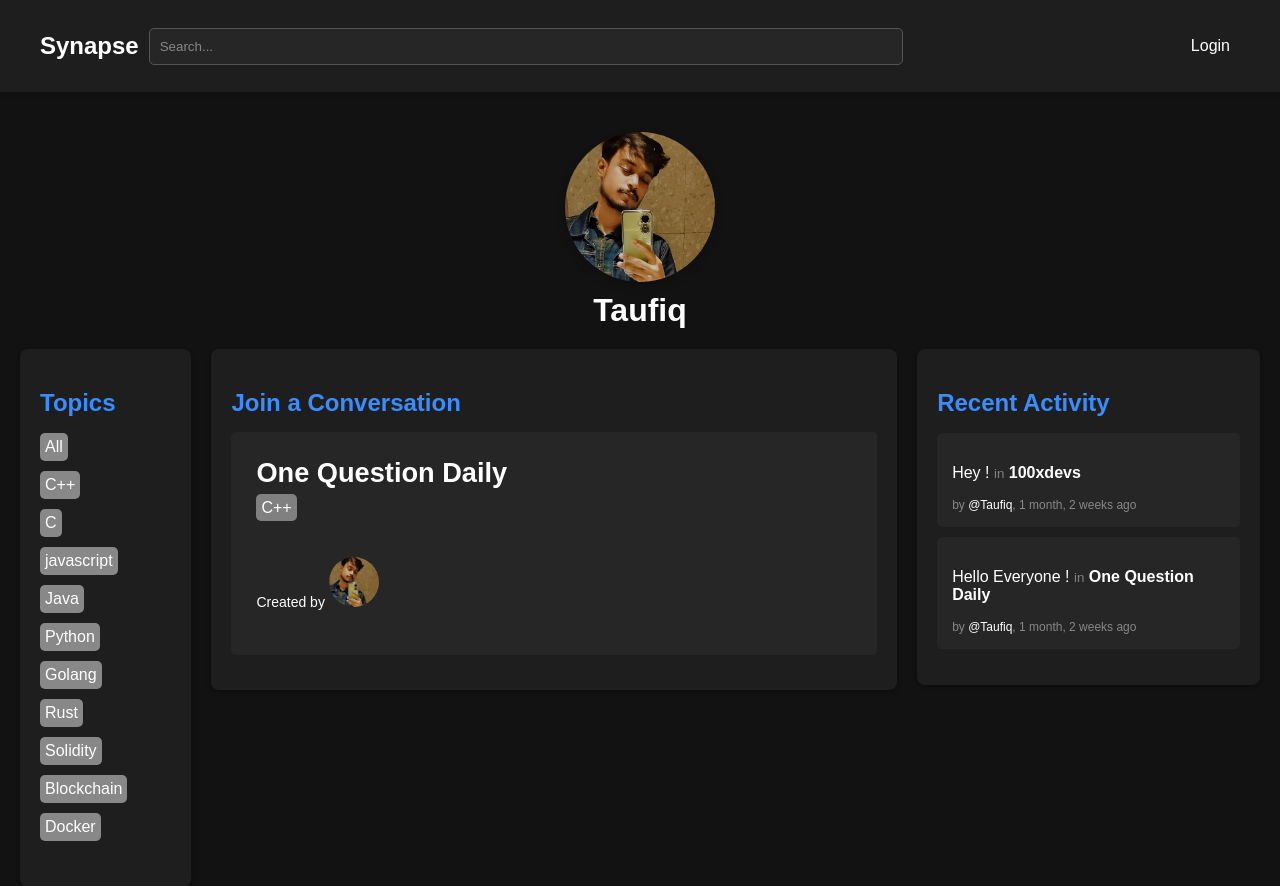
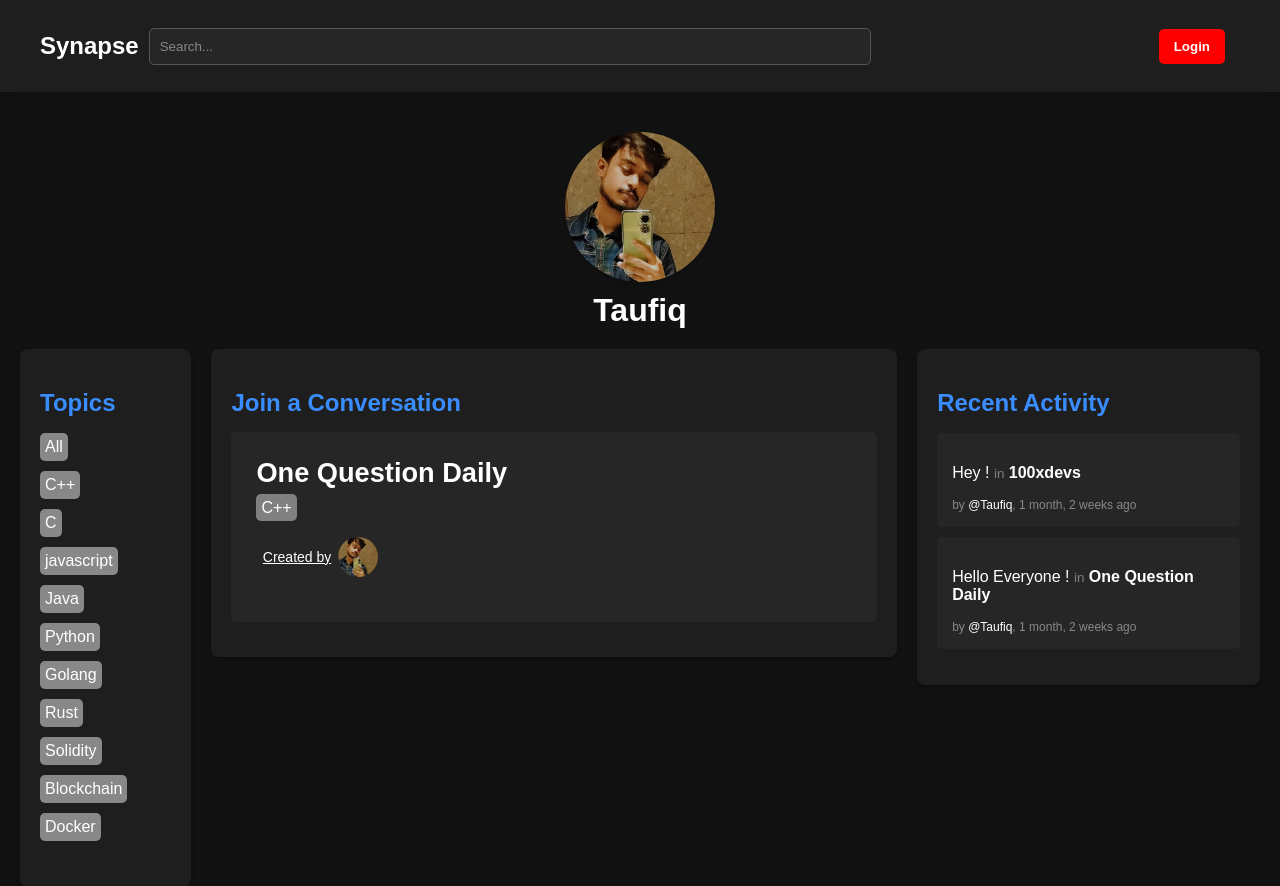
Before and after one commit to toffee-k21/synapse, a Django app: page /profile/1 in a window 1280 px wide. Shown: the top 886 px of the page. Run offline with Django 4.2, Linux system fonts and the light colour scheme; data comes from the database, SQL or seed files in the repository.

Commit message:
profile picture upadated and login button created

```diff
--- a/base/templates/base/feed_component.html
+++ b/base/templates/base/feed_component.html
@@ -19,10 +19,11 @@
       </button>
     </div>
     {% endif %}
-    <div class="host-name">
-      <a href="{% url 'user-profile' room.host.id %}"
-        >Created by <img style="width: 50px; height: 50px; border-radius: 50%;object-fit: cover; margin-top: 20px;" src={{room.host.avatar.url}} />
+    <div class="host-name" style="display: flex; justify-content: left; align-items: center;">
+      <a style="margin: 0.4rem; text-decoration: underline; " href="{% url 'user-profile' room.host.id %}"
+        >Created by
       </a>
+      <img style="width: 40px; height: 40px; border-radius: 50%;object-fit: cover; " src={{room.host.avatar.url}} />
     </div>
   </div>
   {% endfor %}
--- a/templates/nav.html
+++ b/templates/nav.html
@@ -14,7 +14,8 @@
       </div>
     </a>
     {% else %}
-    <a href="{% url 'login' %}">Login</a>
+    <button style="background-color: red; ">
+    <a  href="{% url 'login' %}"><b>Login</b></a></button>
     {% endif %}
   </div>
 </nav>
```
